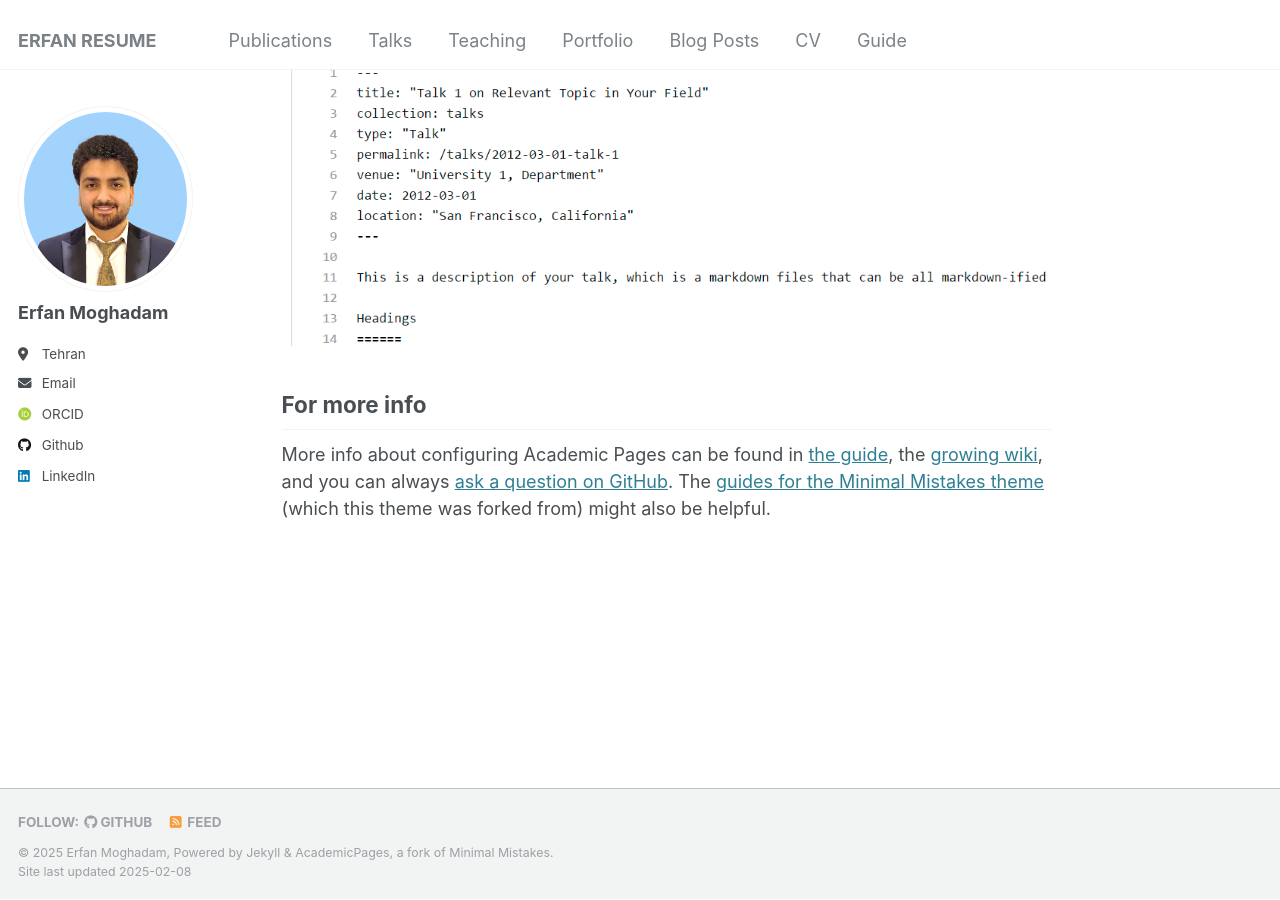
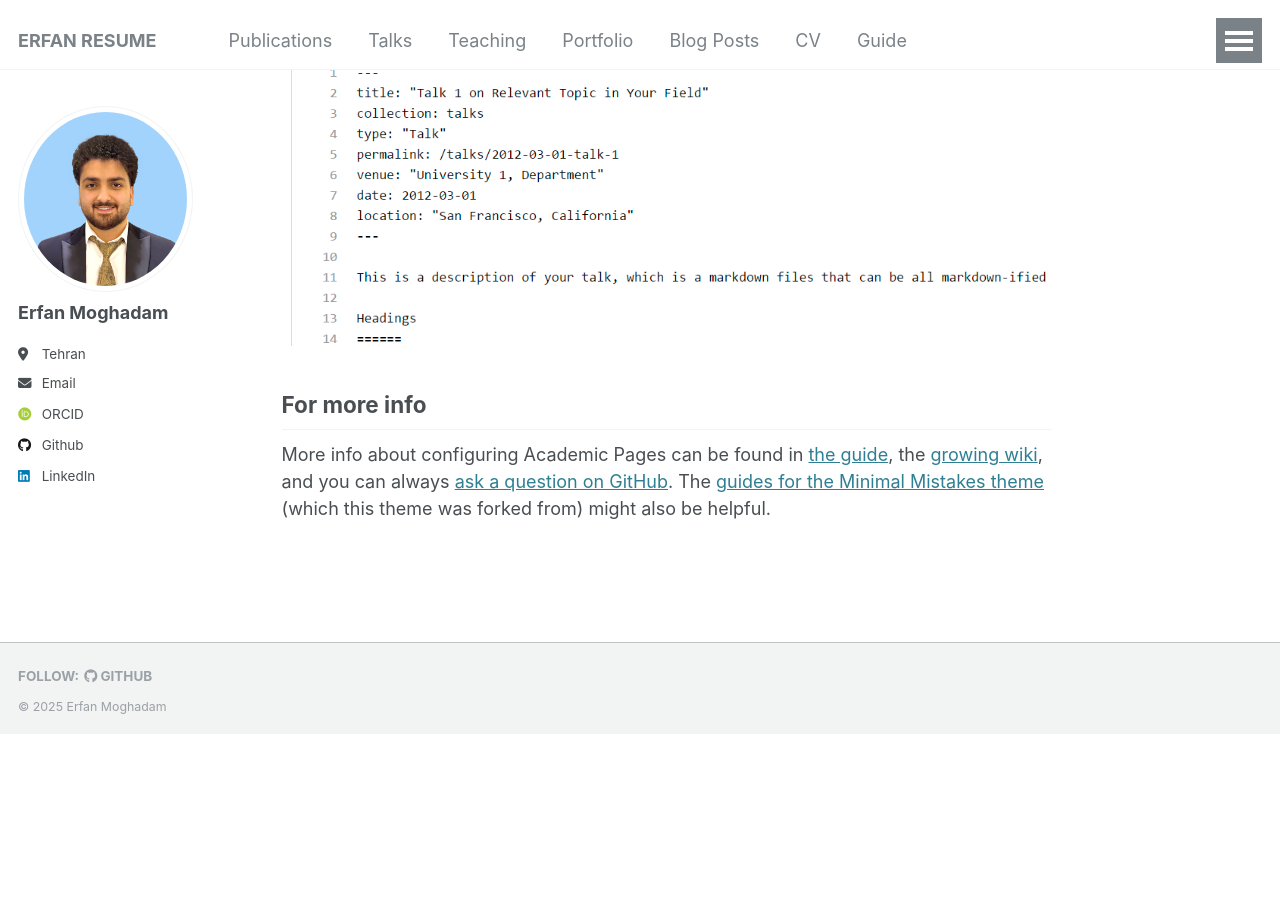
Before and after one commit to erfanresume/erfanresume.github.io, a Jekyll site: the page built from _pages/about.md, in a window 1280 px wide and 900 px high, scrolled down 2453 px. Built offline with Jekyll 4.4.1, drawn with Linux system fonts in a browser that asks for light colours; some web fonts are replaced; after the commit the page ends 3187 px from its top, so only the background shows below that.

Commit message:
Update footer.html

```diff
--- a/_includes/footer.html
+++ b/_includes/footer.html
@@ -13,13 +13,13 @@
       <li><a href="http://bitbucket.org/{{ site.author.bitbucket }}"><i class="fab fa-bitbucket" aria-hidden="true"></i> Bitbucket</a></li>
     {% endif %}
     {% if site.atom_feed.hide != true %}
-    <li><a href="{% if site.atom_feed.path %}{{ site.atom_feed.path }}{% else %}{{ base_path }}/feed.xml{% endif %}"><i class="fa fa-fw fa-rss-square" aria-hidden="true"></i> {{ site.data.ui-text[site.locale].feed_label | default: "Feed" }}</a></li>
+    <!--<li><a href="{% if site.atom_feed.path %}{{ site.atom_feed.path }}{% else %}{{ base_path }}/feed.xml{% endif %}"><i class="fa fa-fw fa-rss-square" aria-hidden="true"></i> {{ site.data.ui-text[site.locale].feed_label | default: "Feed" }}</a></li>-->
     {% endif %}
   </ul>
 </div>
 {% endif %}
 
 <div class="page__footer-copyright">
-  &copy; {{ site.time | date: '%Y' }} {{ site.name | default: site.title }}, {{ site.data.ui-text[site.locale].powered_by | default: "Powered by" }} <a href="http://jekyllrb.com" rel="nofollow">Jekyll</a> &amp; <a href="https://github.com/academicpages/academicpages.github.io">AcademicPages</a>, a fork of <a href="https://mademistakes.com/work/minimal-mistakes-jekyll-theme/" rel="nofollow">Minimal Mistakes</a>.<br />
+  &copy; {{ site.time | date: '%Y' }} {{ site.name | default: site.title }}<!--, {{ site.data.ui-text[site.locale].powered_by | default: "Powered by" }} <a href="http://jekyllrb.com" rel="nofollow">Jekyll</a> &amp; <a href="https://github.com/academicpages/academicpages.github.io">AcademicPages</a>, a fork of <a href="https://mademistakes.com/work/minimal-mistakes-jekyll-theme/" rel="nofollow">Minimal Mistakes</a>.<br />
   Site last updated {{ "now" | date: '%Y-%m-%d' %}}
 </div>
```
